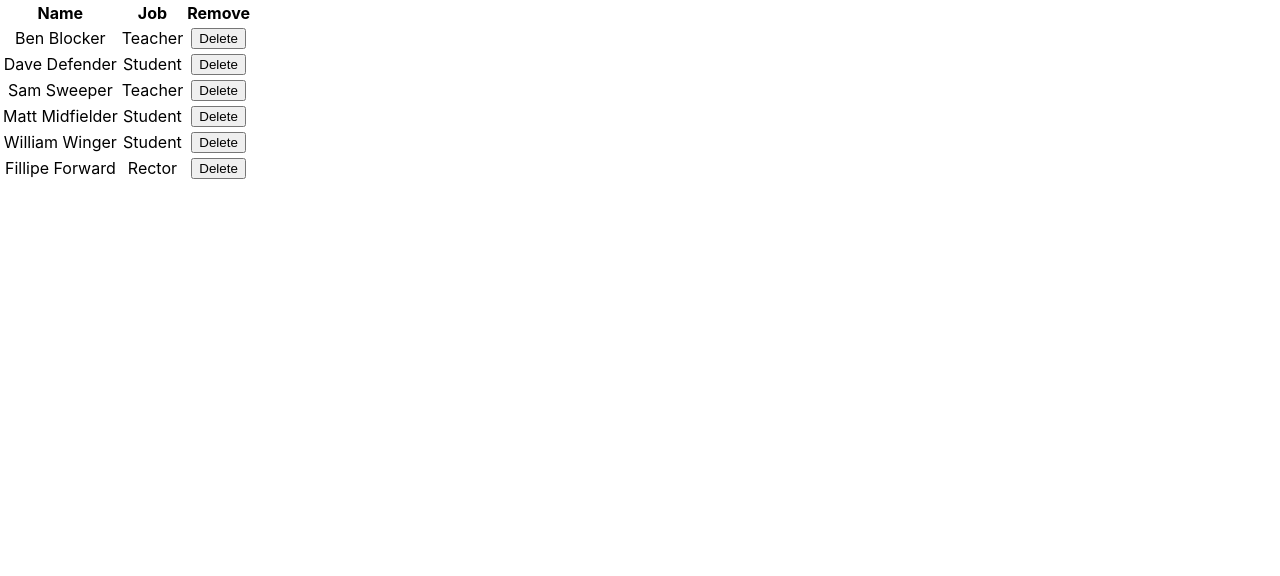
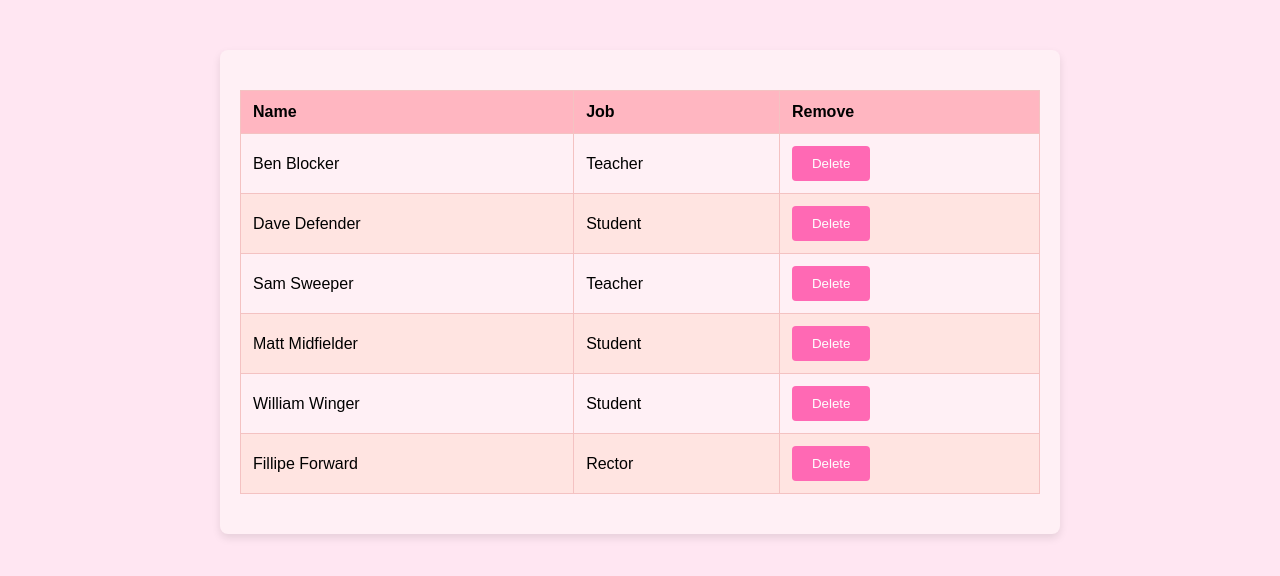
Before and after one commit to kitty-killer/reactt, a React (Create React App) app: page / in a window 1280 px wide. Shown: the top 576 px of the page. Built offline with nearby package versions, Linux system fonts and the light colour scheme.

Commit message:
добавление стилей для таблицы удаления

```diff
--- a/src/App.css
+++ b/src/App.css
@@ -1,38 +1,53 @@
+body {
+  font-family: 'Arial', sans-serif;
+  background-color: #ffe6f2;
+  margin: 0;
+  padding: 0;
+}
+
 .App {
+  max-width: 800px;
+  margin: 50px auto;
+  padding: 20px;
+  background-color: #fff0f5;
+  box-shadow: 0 4px 8px rgba(0, 0, 0, 0.1);
+  border-radius: 8px;
+}
+
+h1 {
+  color: #d147a3;
   text-align: center;
 }
 
-.App-logo {
-  height: 40vmin;
-  pointer-events: none;
+table {
+  width: 100%;
+  border-collapse: collapse;
+  margin: 20px 0;
 }
 
-@media (prefers-reduced-motion: no-preference) {
-  .App-logo {
-    animation: App-logo-spin infinite 20s linear;
-  }
+th, td {
+  padding: 12px;
+  border: 1px solid #f4c2c2;
+  text-align: left;
 }
 
-.App-header {
-  background-color: #282c34;
-  min-height: 100vh;
-  display: flex;
-  flex-direction: column;
-  align-items: center;
-  justify-content: center;
-  font-size: calc(10px + 2vmin);
-  color: white;
+th {
+  background-color: #ffb6c1;
 }
 
-.App-link {
-  color: #61dafb;
+tr:nth-child(even) {
+  background-color: #ffe4e1;
 }
 
-@keyframes App-logo-spin {
-  from {
-    transform: rotate(0deg);
-  }
-  to {
-    transform: rotate(360deg);
-  }
+button {
+  padding: 10px 20px;
+  color: #fff;
+  background-color: #ff69b4;
+  border: none;
+  border-radius: 4px;
+  cursor: pointer;
 }
+
+button:hover {
+  background-color: #ff1493;
+}
```
Also changed, not shown: 1 other file (tests, documents, lock files or other folders).
